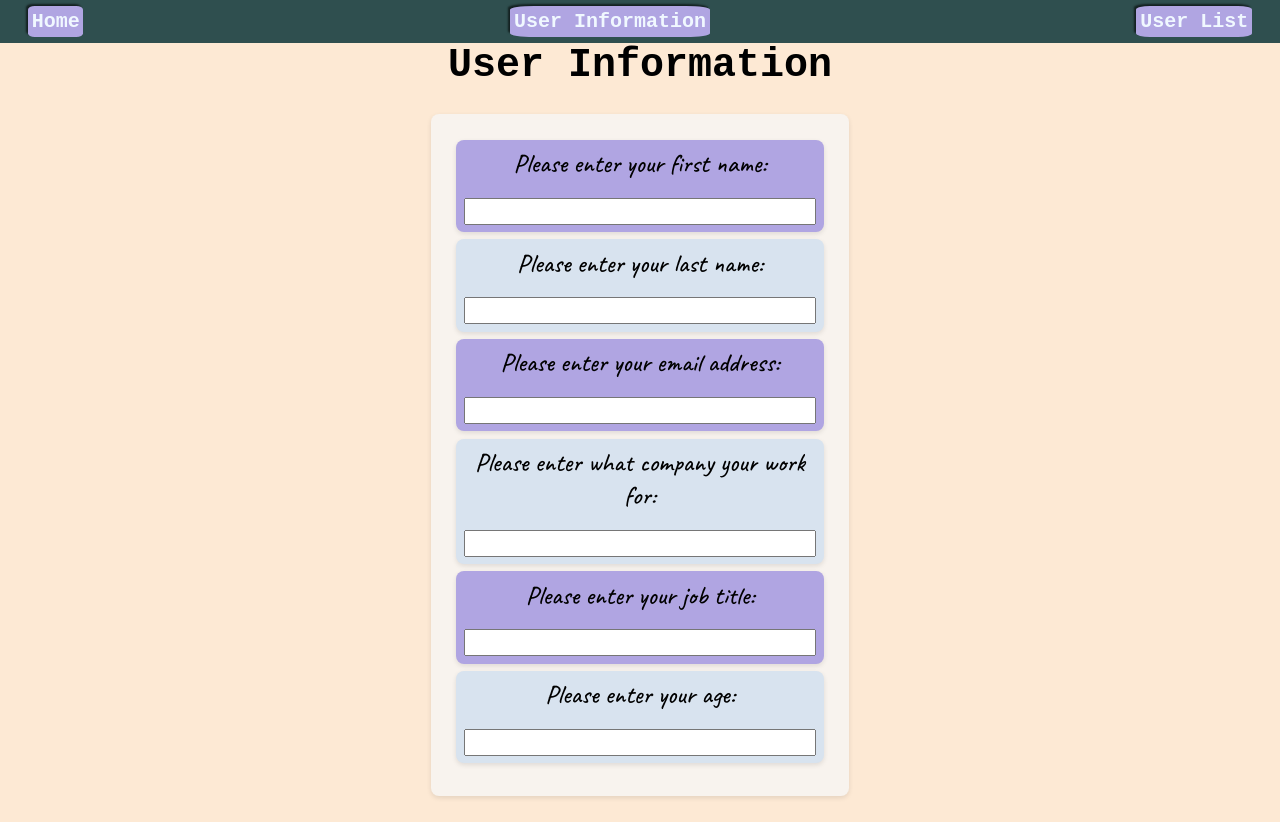
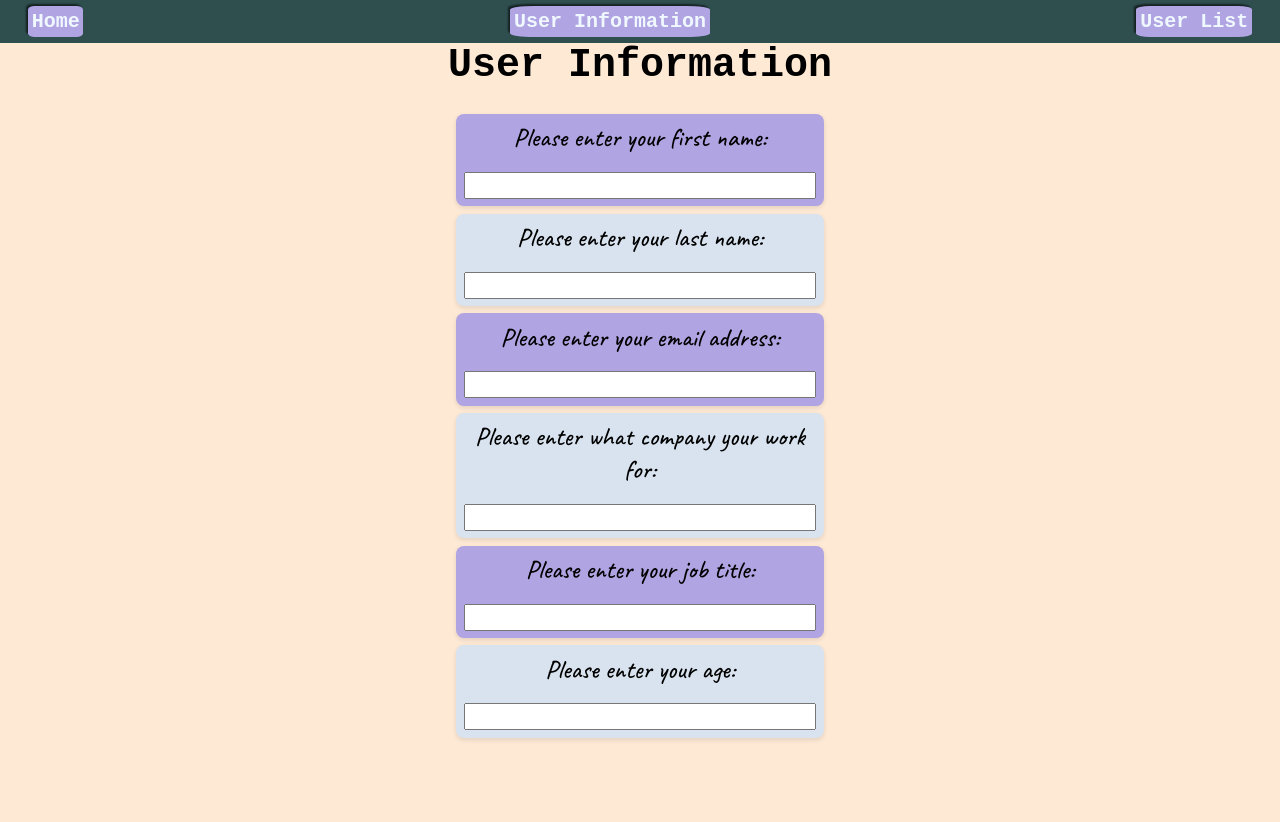
Before and after one commit to dEhiN/SD-Training-Master, a React (Vite) app in the folder local/canadian-business-college/full-stack-web-application/Module7_MEAN_Stack/assignments/1/code/assignment_one/: page /userinfoform in a window 1280 px wide. After the commit the page ends 800 px from the top, so only its background shows below. Built offline with nearby package versions, Linux system fonts and the light colour scheme; the HTML template or start-up script is replaced by a standard one; a web font is replaced by a local one.

Commit message:
Removed the outer WelcomeCard surrounding the form element

```diff
--- a/local/canadian-business-college/full-stack-web-application/Module7_MEAN_Stack/assignments/1/code/assignment_one/src/pages/UserInfoFormPage.jsx
+++ b/local/canadian-business-college/full-stack-web-application/Module7_MEAN_Stack/assignments/1/code/assignment_one/src/pages/UserInfoFormPage.jsx
@@ -44,7 +44,6 @@ function UserInfoFormPage() {
 	return (
 		<>
 			<HeadingLevelOne text="User Information" />
-			<WelcomeCard>
 			<form>
 				<WelcomeCard wcVersion={3}>
 					<FormInputElement
@@ -117,7 +116,6 @@ function UserInfoFormPage() {
 					/>
 				</WelcomeCard>
 			</form>
-			</WelcomeCard>
 		</>
 	);
 }
```
Lines whose indentation alone changed are shown as unchanged.
